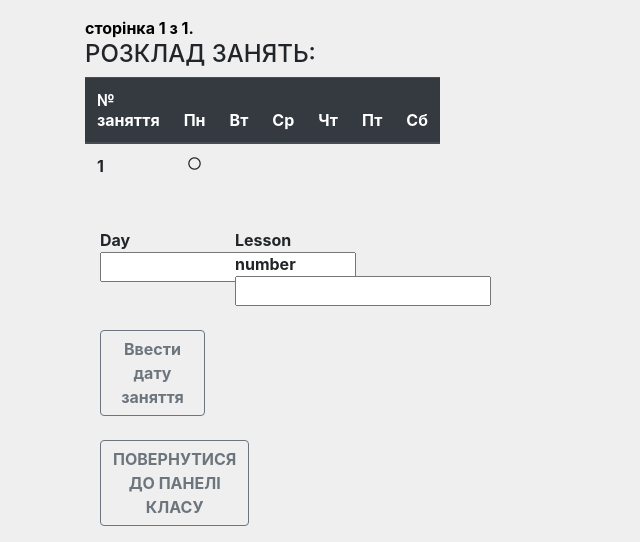
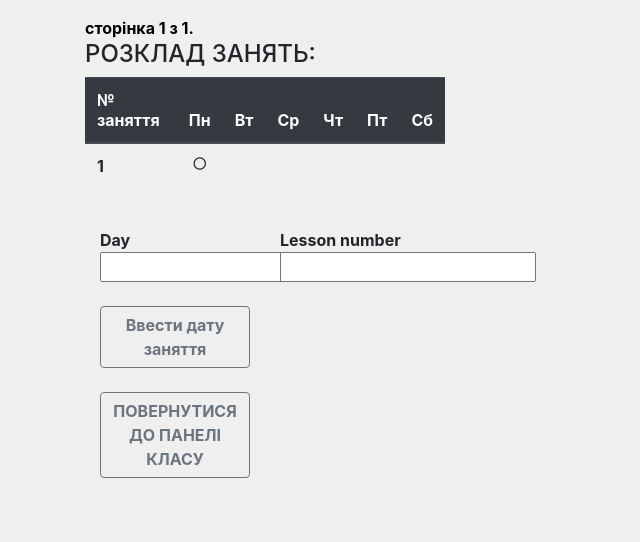
Before and after one commit to ilr00743/kursova, a Django app: template gradesbook/templates/gradesbook/managersubjectpanel.html in a window 1280 px wide. Shown: the part 926-1468 px from the top of the page, without its empty margins (0-640 px from the left). After the commit the page ends 1404 px from the top, so only its background shows below. Run offline with Django 3.2, Linux system fonts and the light colour scheme; the template is opened without the code that fills it: most values are stand-ins (such as "Sample title", 1, 10 or a date in 2020); form fields are guessed from the names that the template uses; some libraries are stand-ins or nearby versions.

Commit message:
Initial commit

```diff
--- a/gradesbook/templates/gradesbook/managersubjectpanel.html
+++ b/gradesbook/templates/gradesbook/managersubjectpanel.html
@@ -152,7 +152,7 @@
                     </div>
                 </div>
               </div>
-            <div class="col-6">
+            <div class="col-8">
               <div class="row">
                 <h4>РОЗКЛАД ЗАНЯТЬ:</h4>
               </div>
```
